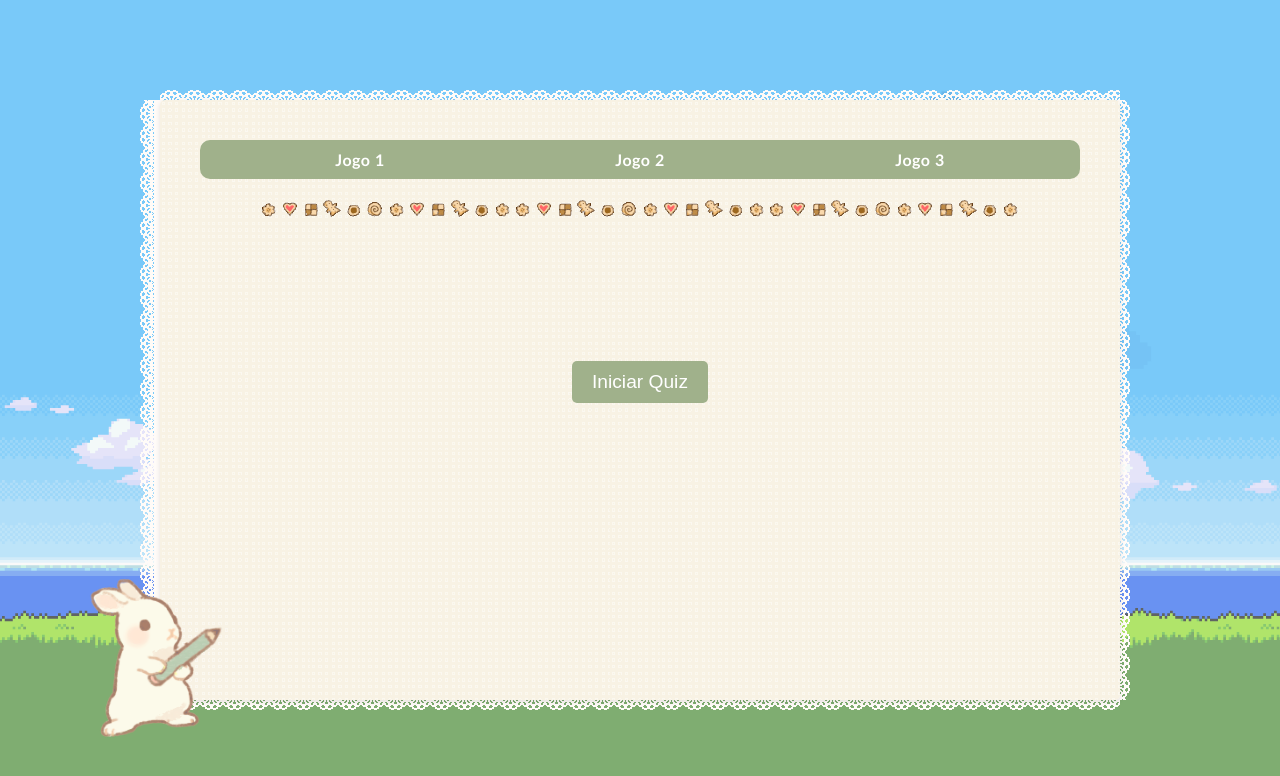
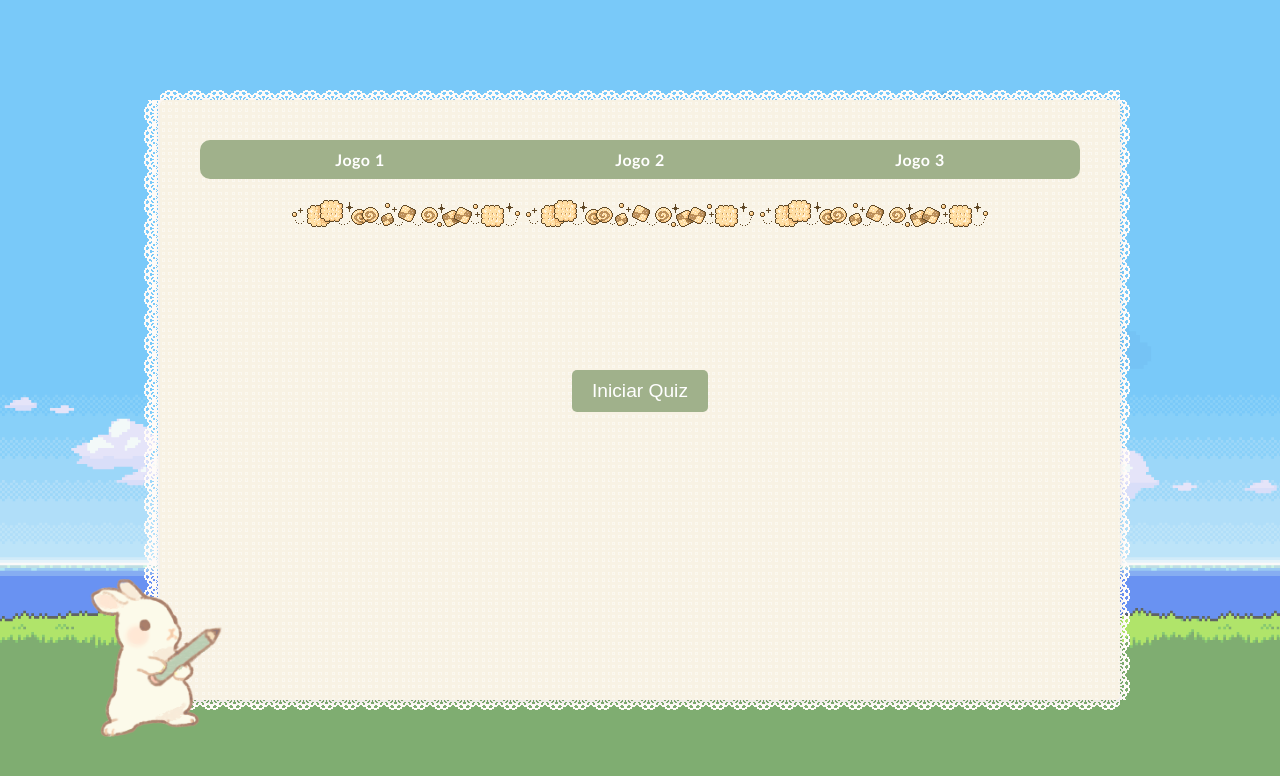
Before and after one commit to amandameneseso/Presente-para-parceiro, a plain HTML site: page jogos.html in a window 1280 px wide. Drawn offline with nearby package versions, Linux system fonts and the light colour scheme; a web font is replaced by a local one.

Commit message:
style: jogos

```diff
--- a/jogos.html
+++ b/jogos.html
@@ -24,17 +24,17 @@
 
       <div style="text-align: center">
         <img
-          src="imagens/divbiscuit.gif"
+          src="imagens/divbiscuit2.gif"
           alt=""
           style="margin: 20px auto 20px auto"
         />
         <img
-          src="imagens/divbiscuit.gif"
+          src="imagens/divbiscuit2.gif"
           alt=""
           style="margin: 20px auto 20px auto"
         />
         <img
-          src="imagens/divbiscuit.gif"
+          src="imagens/divbiscuit2.gif"
           alt=""
           style="margin: 20px auto 20px auto"
         />
--- a/styles/jogos.css
+++ b/styles/jogos.css
@@ -51,7 +51,7 @@ body {
   content: "";
   position: absolute;
   top: 600px;
-  left: -20px;
+  left: -16px;
   width: 600px;
   height: 100%;
   background-image: url("../imagens/f-ue.gif");
```
